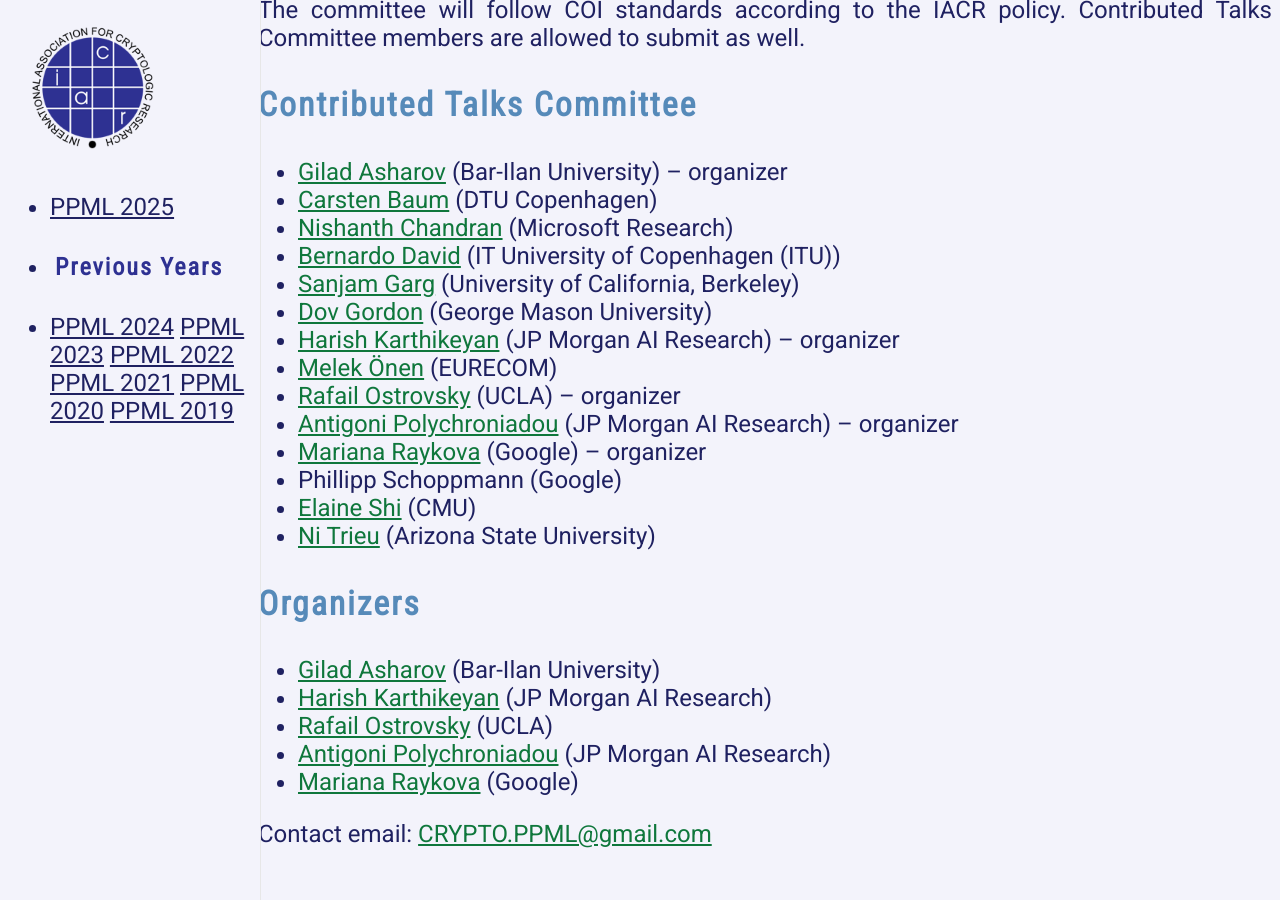
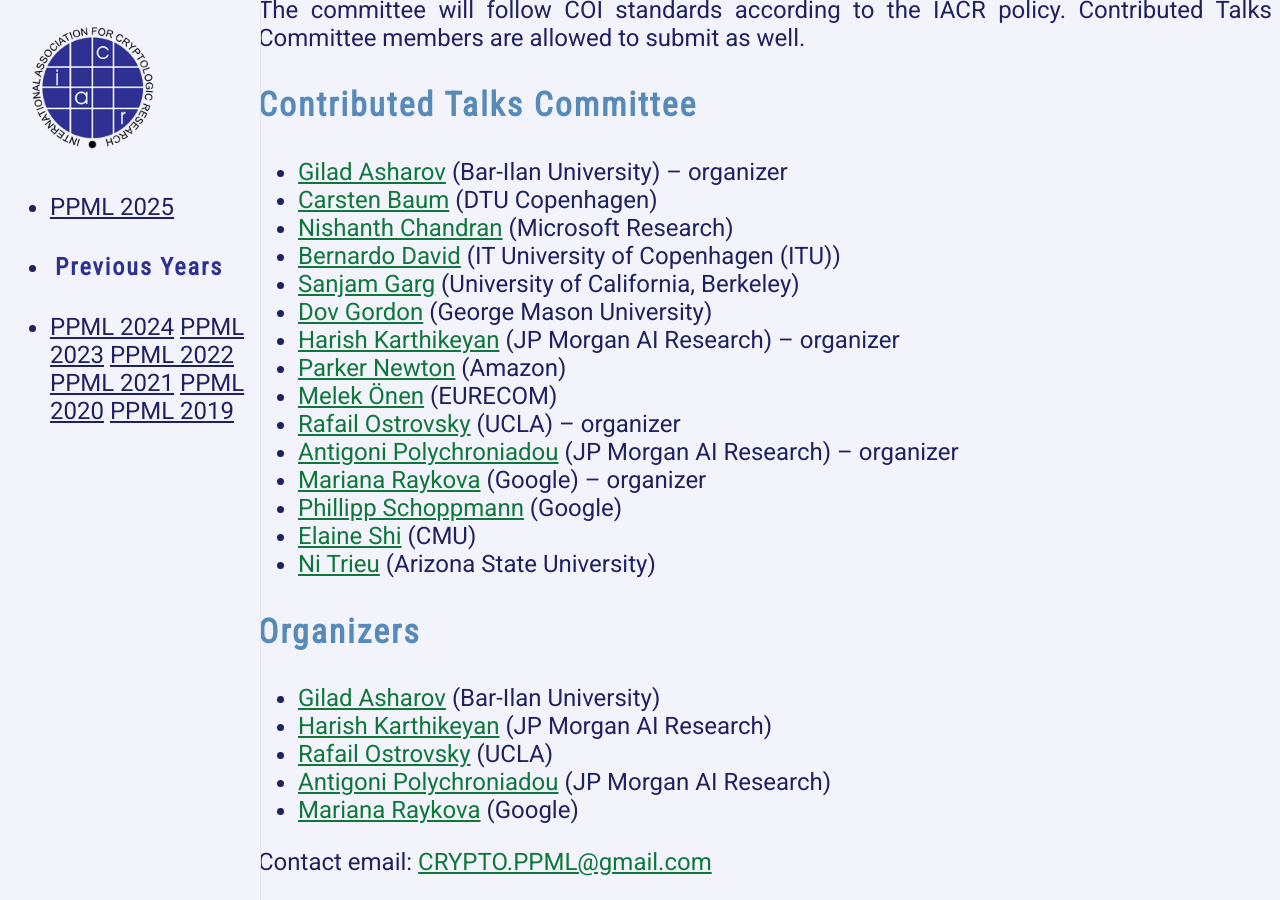
Before and after one commit to Crypto-PPML/Crypto-PPML.github.io, a Jekyll site: the page built from 2025/index.markdown, in a window 1280 px wide and 900 px high, scrolled down 2526 px. Built offline with Jekyll 4.4.1, drawn with Linux system fonts in a browser that asks for light colours; nearby versions of some CDN libraries; a style sheet for code colours, icons or effects is not loaded; before the commit the page ends 3398 px from its top, so only the background shows below that.

Commit message:
Update index.markdown

```diff
--- a/2025/index.markdown
+++ b/2025/index.markdown
@@ -93,11 +93,12 @@
 - [Sanjam Garg](https://people.eecs.berkeley.edu/~sanjamg/) (University of California, Berkeley)
 - [Dov Gordon](https://cs.gmu.edu/~gordon/) (George Mason University)
 - [Harish Karthikeyan](https://sites.google.com/view/kharish/home) (JP Morgan AI Research) -- organizer
+- [Parker Newton](https://www.amazon.science/author/parker-newton) (Amazon)
 - [Melek Önen](https://onen.eurecom.io) (EURECOM)
 - [Rafail Ostrovsky](http://web.cs.ucla.edu/~rafail/) (UCLA) -- organizer
 - [Antigoni Polychroniadou](https://antigonip.github.io/) (JP Morgan AI Research) -- organizer
 - [Mariana Raykova](https://marianapr.github.io) (Google) -- organizer
-- Phillipp Schoppmann (Google)
+- [Phillipp Schoppmann](https://scholar.google.com/citations?user=1FkrtpsAAAAJ&hl=en&oi=ao) (Google)
 - [Elaine Shi](https://elaineshi.com) (CMU)
 - [Ni Trieu](https://nitrieu.github.io) (Arizona State University)
 
```
